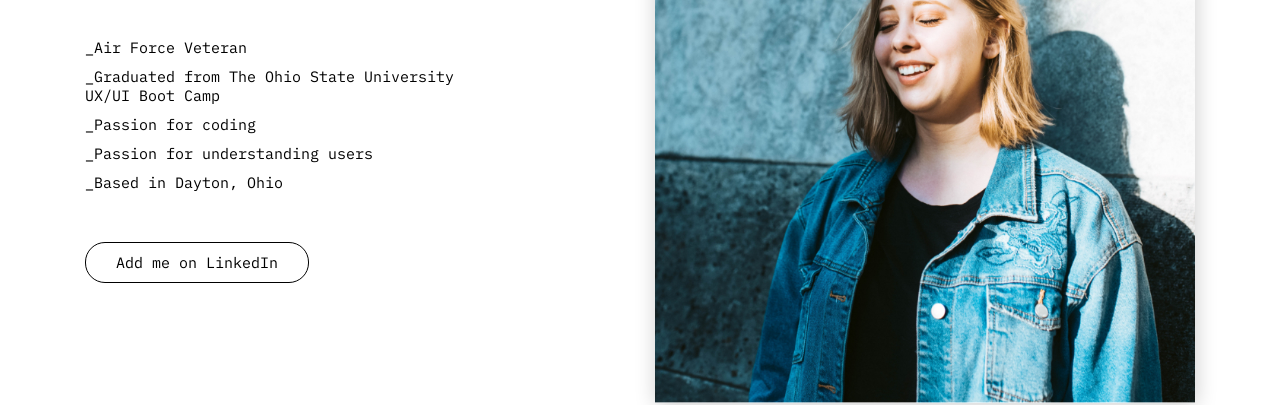
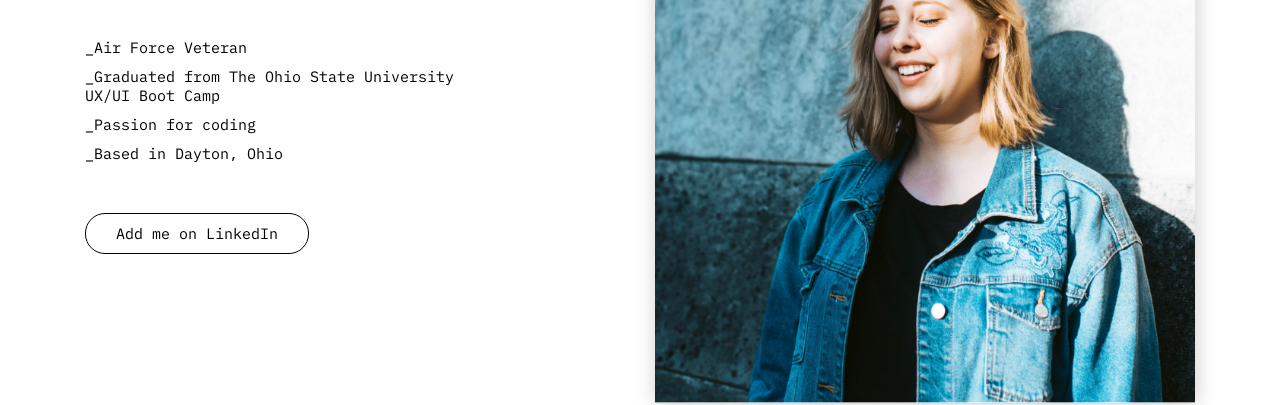
Before and after one commit to SarahVanT/Sarah_Portfolio, a plain HTML site: page index.html in a window 1280 px wide. Shown: the part 422-827 px from the top of the page. Drawn offline with Linux system fonts and the light colour scheme; a web font is replaced by a local one.

Commit message:
Updated bullet points

```diff
--- a/index.html
+++ b/index.html
@@ -33,7 +33,6 @@
                             <li>_Air Force Veteran</li>
                             <li>_Graduated from The Ohio State University<br/> UX/UI Boot Camp</li>
                             <li>_Passion for coding</li>
-                            <li>_Passion for understanding users</li>
                             <li>_Based in Dayton, Ohio</li>
                         </ul>
                         <a href="https://www.linkedin.com/in/sarah-vantilburg/" class="button">Add me on LinkedIn</a>
```
Also changed, not shown: images/Vector.jpg (added), images/Vector.png (added).
